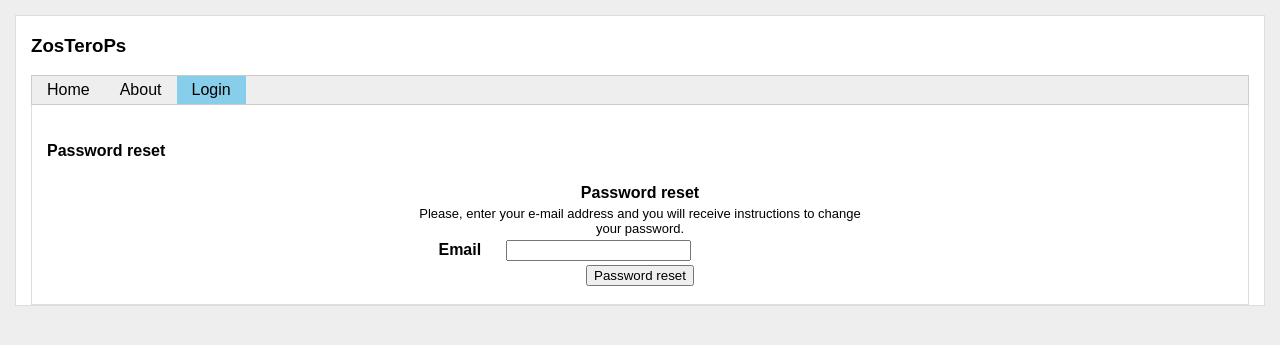
After one commit to amigne/ZosTeroPs, a Django app: page /user/password_reset/ in a window 1280 px wide. The commit adds this page. Shown: the top 345 px of the page. Run offline with Django 3.2, Linux system fonts and the light colour scheme.

Commit message:
password reset mechanism

```diff
--- a/ZosTeroPs/urls.py
+++ b/ZosTeroPs/urls.py
@@ -19,8 +19,8 @@ from django.urls import include, path
 
 
 urlpatterns = [
-    path('', include('user.urls', namespace='user')),
     path('', include('ztp.urls')),
+    path('user/', include('user.urls', namespace='user')),
     path('admin/', admin.site.urls),
 ]
 
--- a/user/models.py
+++ b/user/models.py
@@ -9,4 +9,5 @@ class User(AbstractUser):
 
     Username and password are required. Other fields are optional.
     """
-    pass
+    class Meta(AbstractUser.Meta):
+        swappable = 'AUTH_USER_MODEL'
--- a/user/templates/registration/login.html
+++ b/user/templates/registration/login.html
@@ -53,6 +53,9 @@
                     <tr>
                         <td class="action" colspan="2"><button type="submit">{% trans 'Log-in' %}</button></td>
                     </tr>
+                    <tr>
+                        <td class="lost-password" colspan="2"><a href="{% url 'user:password_reset' %}">{% trans 'Lost password?' %}</a></td>
+                    </tr>
                 </tfoot>
             </table>
         </form>
--- /dev/null
+++ b/user/templates/registration/password_reset_email.html
@@ -0,0 +1,5 @@
+{% load i18n %}
+{% blocktrans %}Someone asked for password reset for email {{ email }}. Follow the link below:{% endblocktrans %}
+{{ protocol }}://{{ domain }}{% url "user:password_reset_confirm" uidb64=uid token=token %}
+
+{% blocktrans %}Your username, in case you've forgotten: {{ user }}{% endblocktrans %}
--- /dev/null
+++ b/user/templates/registration/password_reset_form.html
@@ -0,0 +1,47 @@
+{% extends "base.html" %}
+{% load i18n %}
+
+{% block content_title %}{% trans 'Password reset' %}{% endblock content_title %}
+
+{% block content %}
+    <div class="login">
+        <form method="post">
+            {% csrf_token %}
+            {% for error in form.non_field_errors %}
+                <p class="error">{{ error }}</p>
+            {% endfor %}
+            <table class="login-form password-reset">
+                <thead>
+                    <tr>
+                        <th colspan="2">{% trans 'Password reset' %}</th>
+                    </tr>
+                    <tr>
+                        <td colspan="2">{% blocktrans %}Please, enter your e-mail address and you will receive instructions to change your password.{% endblocktrans %}</td>
+                    </tr>
+                </thead>
+                <tbody>
+                    <tr>
+                        {% with field=form.email %}
+                            <th><label for="{{ field.id_for_label }}">{{ field.label }}</label></th>
+                            <td>
+                                <input type="email" name="{{ field.name }}"
+                                       {% if field.field.max_length %}maxlength="{{ field.field.max_length }}"{% endif %}
+                                       id="{{ field.id_for_label }}"
+                                       {% if field.field.required %}required=""{% endif %}
+                                       autocomplete="email">
+                                {% for error in field.errors %}
+                                    <p class="field-error">{{ error }}</p>
+                                {% endfor %}
+                            </td>
+                        {% endwith %}
+                    </tr>
+                </tbody>
+                <tfoot>
+                    <tr>
+                        <td class="action" colspan="2"><button type="submit">{% trans 'Password reset' %}</button></td>
+                    </tr>
+                </tfoot>
+            </table>
+        </form>
+    </div>
+{% endblock content %}
--- a/user/urls.py
+++ b/user/urls.py
@@ -1,11 +1,23 @@
-from django.contrib.auth import views as auth_views
+from django.contrib.auth.views import LogoutView
 from django.urls import path
 
-from .views import LoginView
+from .views import (LoginView, PasswordChangeView, PasswordChangeDoneView,
+                    PasswordResetView, PasswordResetDoneView,
+                    PasswordResetConfirmView, PasswordResetCompleteView)
 
 app_name = 'user'
 
 urlpatterns = [
+    #path('profile/', )
+
     path('login/', LoginView.as_view(), name='login'),
-    path('logout/', auth_views.LogoutView.as_view(), name='logout'),
+    path('logout/', LogoutView.as_view(), name='logout'),
+
+    path('password_change/', PasswordChangeView.as_view(), name='password_change'),
+    path('password_change/done/', PasswordChangeDoneView.as_view(), name='password_change_done'),
+
+    path('password_reset/', PasswordResetView.as_view(), name='password_reset'),
+    path('password_reset/done/', PasswordResetDoneView.as_view(), name='password_reset_done'),
+    path('reset/<uidb64>/<token>/', PasswordResetConfirmView.as_view(), name='password_reset_confirm'),
+    path('reset/done/', PasswordResetCompleteView.as_view(), name='password_reset_complete'),
 ]
--- a/user/views.py
+++ b/user/views.py
@@ -1,7 +1,7 @@
 from django.contrib.auth import views as auth_views
+from django.urls import reverse_lazy
 
-
-class LoginView(auth_views.LoginView):
+class LoginContextMixin:
     menu_item = 'login'
 
     def get_context_data(self, **kwargs):
@@ -9,3 +9,32 @@ class LoginView(auth_views.LoginView):
         context_data['menu_item'] = self.menu_item
 
         return context_data
+
+
+class LoginView(LoginContextMixin, auth_views.LoginView):
+    pass
+
+
+class PasswordChangeView(LoginContextMixin, auth_views.PasswordChangeView):
+    success_url = reverse_lazy('user:password_change_done')
+    menu_item = 'user_profile'
+
+
+class PasswordChangeDoneView(LoginContextMixin, auth_views.PasswordChangeDoneView):
+    menu_item = 'user_profile'
+
+
+class PasswordResetView(LoginContextMixin, auth_views.PasswordResetView):
+    success_url = reverse_lazy('user:password_reset_done')
+
+
+class PasswordResetDoneView(LoginContextMixin, auth_views.PasswordResetDoneView):
+    pass
+
+
+class PasswordResetConfirmView(LoginContextMixin, auth_views.PasswordResetConfirmView):
+    success_url = reverse_lazy('user:password_reset_complete')
+
+
+class PasswordResetCompleteView(LoginContextMixin, auth_views.PasswordResetCompleteView):
+    pass
--- a/ztp/static/ztp/css/style.css
+++ b/ztp/static/ztp/css/style.css
@@ -361,6 +361,22 @@ form.delete p {
     width: 450px;
     border: 1px;
 }
+.password-reset thead td {
+    font-size: small;
+    text-align: center;
+}
 .login-form tfoot td {
     text-align: center;
 }
+.login-form tfoot a {
+    font-size: smaller;
+    font-variant: all-small-caps;
+    font-weight: bold;
+    color: #000;
+    text-decoration: none;
+}
+p a {
+    color: black;
+    font-weight: bold;
+    text-decoration: none;
+}
--- a/ztp/templates/base.html
+++ b/ztp/templates/base.html
@@ -35,7 +35,7 @@
         {% if not user.is_authenticated %}
             <a href="{% url 'user:login' %}"{% if menu_item == 'login' %} class="active"{% endif %}>{% trans 'Login' %}</a>
         {% else %}
-            {% comment "TODO" %}<a href="#"{% if menu_item == 'user_profile' %} class="active"{% endif %}>{% trans 'User Profile' %}</a>{% endcomment %}
+            <a href="#"{% if menu_item == 'user_profile' %} class="active"{% endif %}>{% trans 'User Profile' %}</a>
             <a href="{% url 'user:logout' %}"{% if menu_item == 'logout' %} class="active"{% endif %}>{% trans 'Logout' %}</a>
         {% endif %}
     </nav>
```
Also changed, not shown: ZosTeroPs/settings.py (+32 -21 lines), user/templates/registration/password_reset_complete.html (added, +8 -0 lines), user/templates/registration/password_reset_confirm.html (added, +62 -0 lines), user/templates/registration/password_reset_done.html (added, +9 -0 lines), locale/fr/LC_MESSAGES/django.po, user/locale/fr/LC_MESSAGES/django.po, ztp/locale/fr/LC_MESSAGES/django.po, 4 other files.
